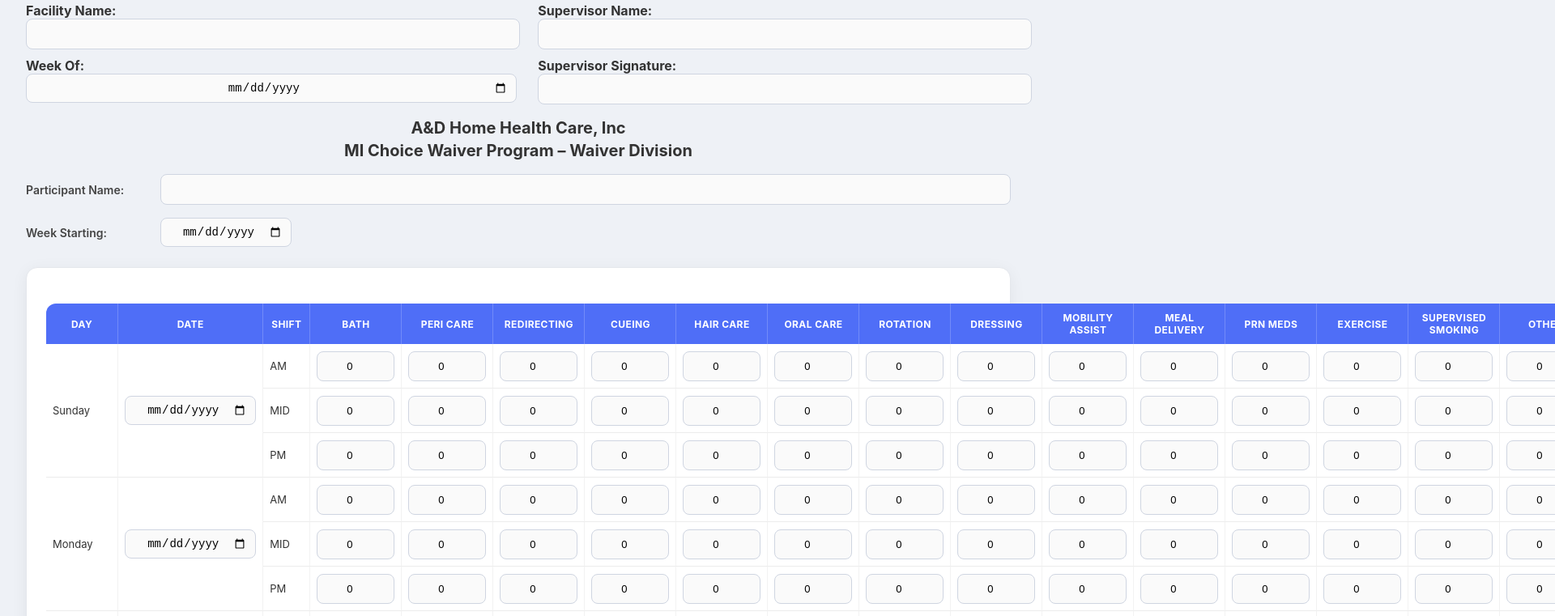
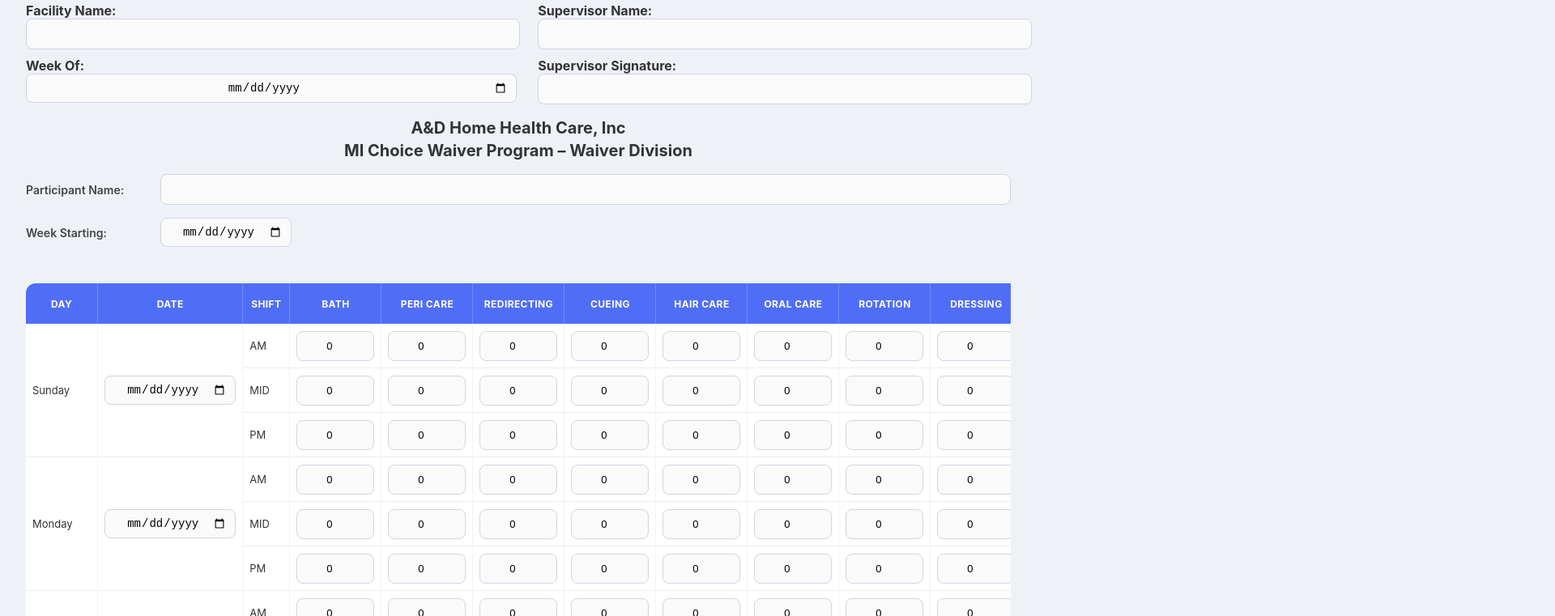
Before and after one commit to supadhy1-tech/weekly_report, a plain HTML site: page index.html in a window 1280 px wide. Shown: the part 29-790 px from the top of the page at 81% size, 1920 px wide, since content can reach past the window. Drawn offline with Linux system fonts and the light colour scheme.

Commit message:
Add table wrapper for careTable with auto overflow

```diff
--- a/index.html
+++ b/index.html
@@ -93,7 +93,7 @@
 
 <!-- end top-form -->
 
-<div class="container">
+<div class="table-wrapper" style="overflow-x:auto;">
 
 <table id="careTable">
   <thead>
```
